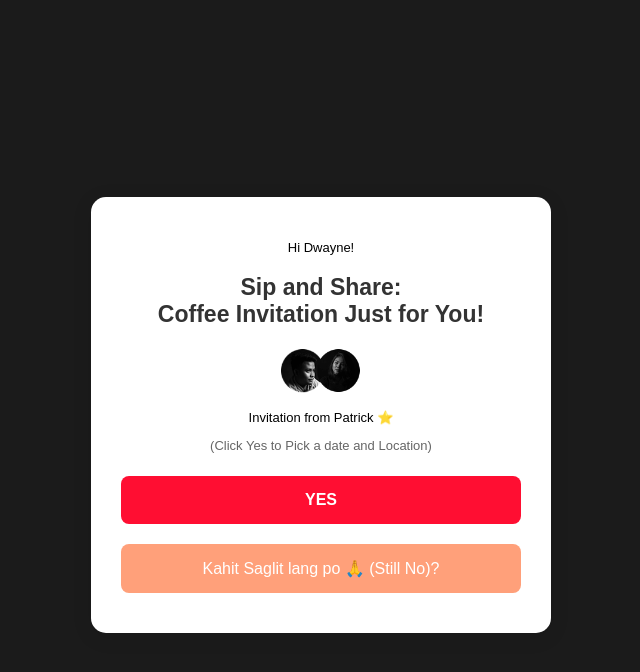
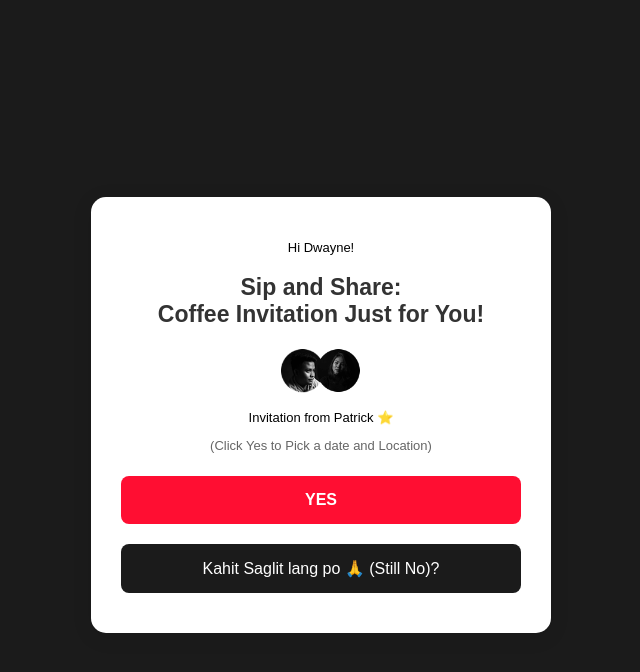
Before and after one commit to trick060/invitation, a plain HTML site: page index.html in a window 1280 px wide. Both pictures are taken after a click on the button "Sorry". Shown: the whole page, without its empty margins (319-959 px from the left). Drawn offline with Linux system fonts and the light colour scheme.

Commit message:
Update index.html

```diff
--- a/index.html
+++ b/index.html
@@ -137,7 +137,7 @@
         function handleSorry() {
             const button = document.getElementById('sorryButton');
             button.innerText = "Kahit Saglit lang po 🙏 (Still No)?";
-            button.style.backgroundColor = "#ffa07a"; // Change background color
+            button.style.backgroundColor = "#1b1b1b"; // Change background color
             button.setAttribute("onclick", "sendDeclineEmail()"); // Change the click handler
         }
 
```
